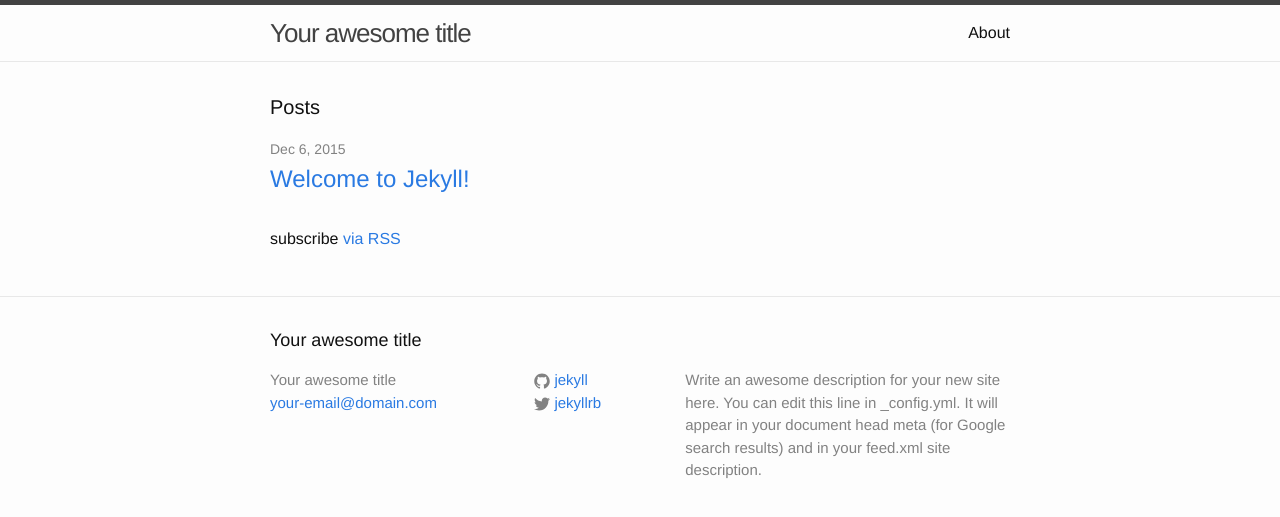
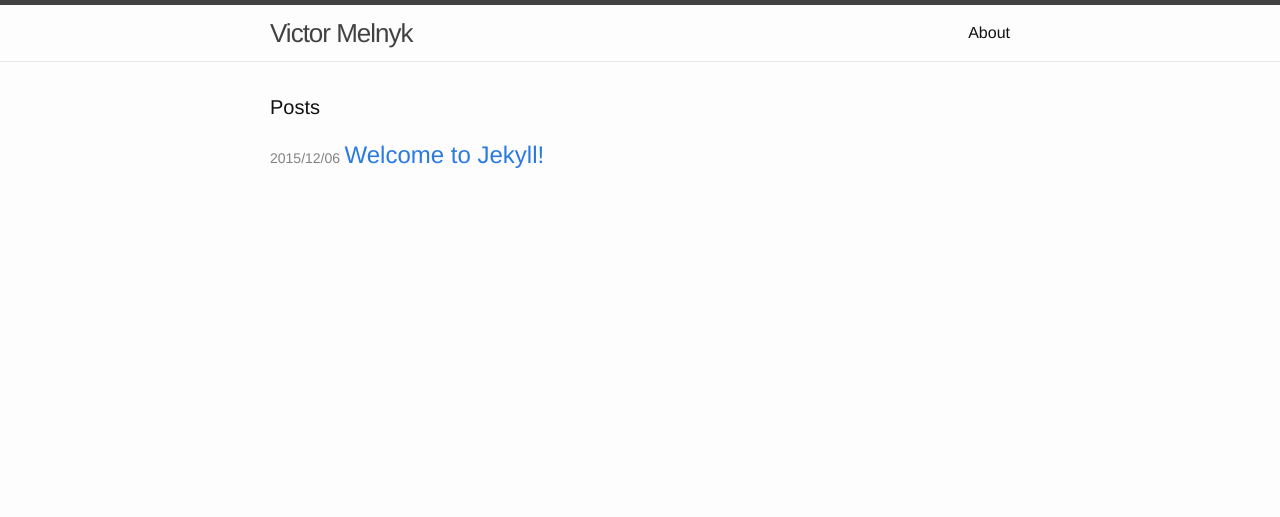
Before and after one commit to victormelnyk/blog, a Jekyll site: the page built from index.html, in a window 1280 px wide. Shown: the top 517 px of the page. Built offline with Jekyll 4.4.1, drawn with Linux system fonts in a browser that asks for light colours.

```diff
--- a/_config.yml
+++ b/_config.yml
@@ -6,16 +6,14 @@
 # 'jekyll serve'. If you change this file, please restart the server process.
 
 # Site settings
-title: Your awesome title
+title: Victor Melnyk
 email: your-email@domain.com
 description: > # this means to ignore newlines until "baseurl:"
-  Write an awesome description for your new site here. You can edit this
-  line in _config.yml. It will appear in your document head meta (for
-  Google search results) and in your feed.xml site description.
+  Victor Melnyk blog
 baseurl: "" # the subpath of your site, e.g. /blog
 url: "http://yourdomain.com" # the base hostname & protocol for your site
-twitter_username: jekyllrb
-github_username:  jekyll
+twitter_username: ""
+github_username:  victormelnyk
 
 # Build settings
 markdown: kramdown
--- a/_layouts/default.html
+++ b/_layouts/default.html
@@ -13,7 +13,7 @@
       </div>
     </div>
 
-    {% include footer.html %}
+    <!--  include footer.html  -->
 
   </body>
 
--- a/_layouts/post.html
+++ b/_layouts/post.html
@@ -5,7 +5,7 @@ layout: default
 
   <header class="post-header">
     <h1 class="post-title" itemprop="name headline">{{ page.title }}</h1>
-    <p class="post-meta"><time datetime="{{ page.date | date_to_xmlschema }}" itemprop="datePublished">{{ page.date | date: "%b %-d, %Y" }}</time>{% if page.author %} • <span itemprop="author" itemscope itemtype="http://schema.org/Person"><span itemprop="name">{{ page.author }}</span></span>{% endif %}</p>
+    <p class="post-meta"><time datetime="{{ page.date | date_to_xmlschema }}" itemprop="datePublished">{{ page.date | date: "%Y/%m/%d" }}</time>
   </header>
 
   <div class="post-content" itemprop="articleBody">
--- a/_sass/_layout.scss
+++ b/_sass/_layout.scss
@@ -240,3 +240,13 @@
         }
     }
 }
+
+/*
+ * Fixes
+ */
+.post-link {
+    display: inline-block;
+}
+.post-list > li {
+    margin-bottom: 10px;
+}
--- a/index.html
+++ b/index.html
@@ -9,15 +9,10 @@ layout: default
   <ul class="post-list">
     {% for post in site.posts %}
       <li>
-        <span class="post-meta">{{ post.date | date: "%b %-d, %Y" }}</span>
-
-        <h2>
-          <a class="post-link" href="{{ post.url | prepend: site.baseurl }}">{{ post.title }}</a>
-        </h2>
+        <span class="post-meta">{{ post.date | date: "%Y/%m/%d" }}</span>
+        <a class="post-link" href="{{ post.url | prepend: site.baseurl }}">{{ post.title }}</a>
       </li>
     {% endfor %}
   </ul>
 
-  <p class="rss-subscribe">subscribe <a href="{{ "/feed.xml" | prepend: site.baseurl }}">via RSS</a></p>
-
 </div>
```
Also changed, not shown: _drafts/markdown-style-guide.md (added, +56 -0 lines), about.md (+2 -8 lines), README.md (added).
